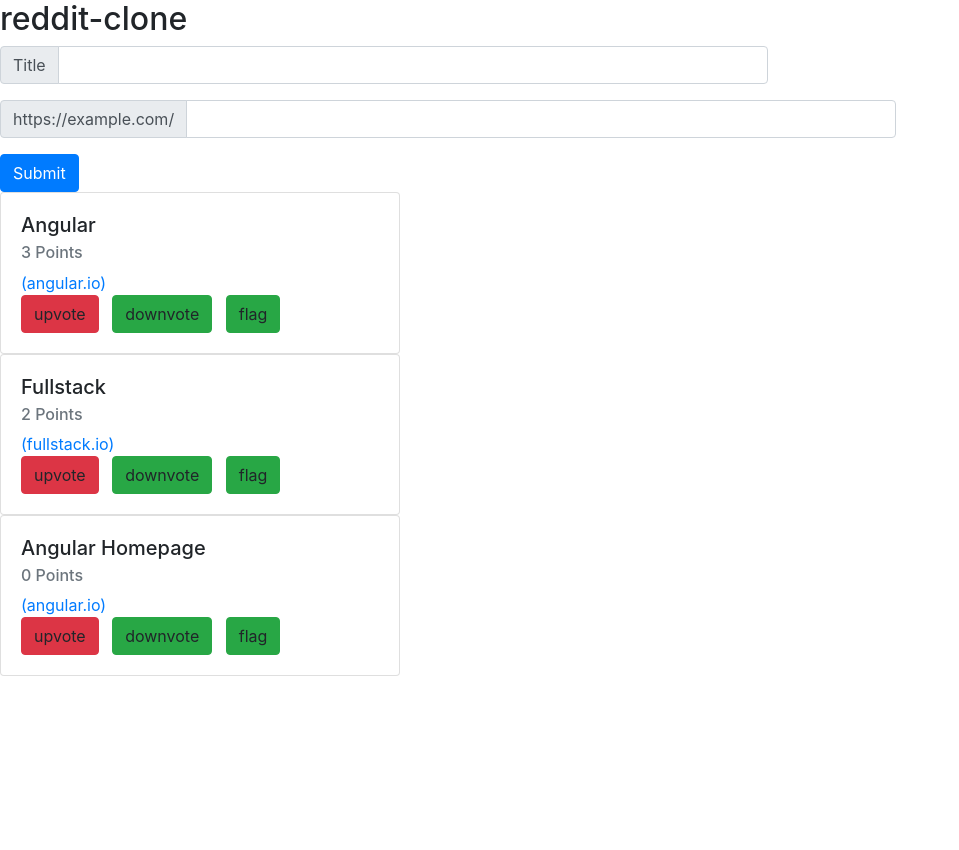
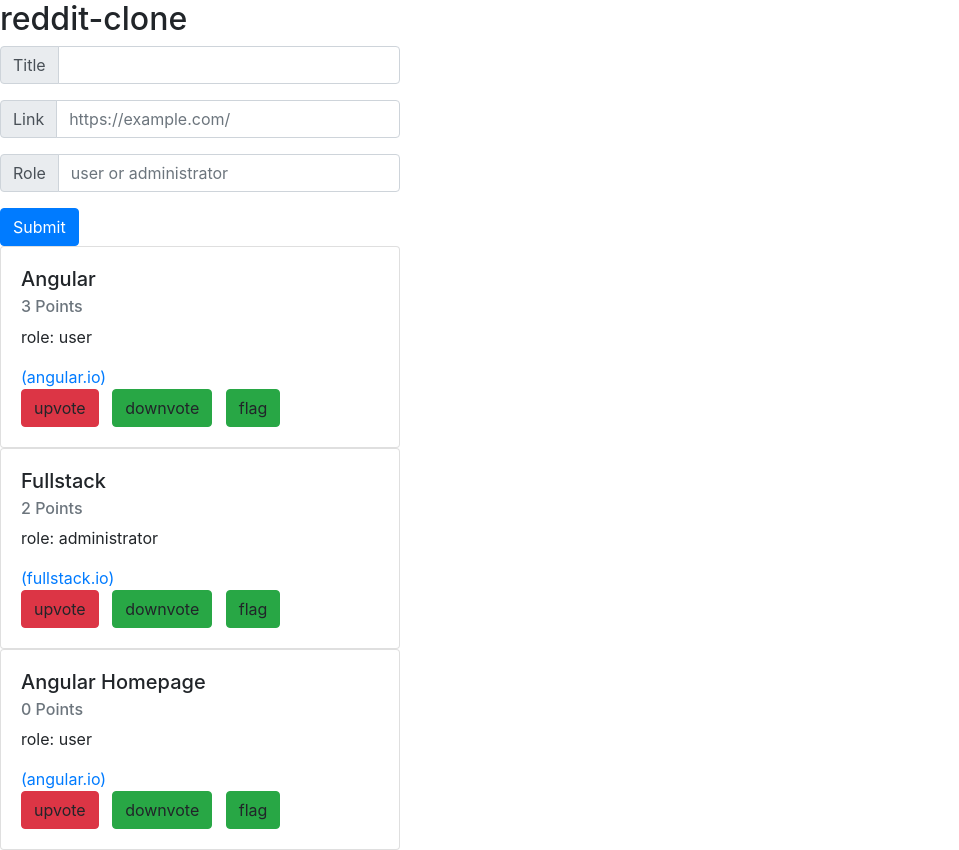
Before and after one commit to dejiang27/angular-reddit-clone, an Angular app in the folder reddit-clone/: page / in a window 1280 px wide. Shown: the whole page, without its empty margins (0-959 px from the left). Before the commit the page ends 800 px from the top, so only its background shows below. Built offline with nearby package versions, Linux system fonts and the light colour scheme.

Commit message:
Added role property to article model

```diff
--- a/reddit-clone/src/app/app.component.html
+++ b/reddit-clone/src/app/app.component.html
@@ -7,25 +7,38 @@
 <!-- * * * * * * * to get started with your project! * * * * * * * * -->
 <!-- * * * * * * * * * * * * * * * * * * * * * * * * * * * * * * * -->
 
+<!--
+<h2 style="text-align: center">{{apptitle}}</h2>
+-->
+<h2>{{apptitle}}</h2>
 
-<h2>{{apptitle}}</h2>
 <form>
-  <div class="input-group mb-3" style="width:60%">
+  <!--Add the title field-->
+  <div class="input-group mb-3" style="width:400px">
       <div class="input-group-prepend">
         <span class="input-group-text" id="inputGroup-sizing-default">Title</span>
       </div>
       <input type="text" class="form-control" aria-label="Sizing example input" aria-describedby="inputGroup-sizing-default" id="title" #newtitle>
     </div>
 
-  <div class="input-group mb-3" style="width:70%">
+  <!--Add the Link field-->
+  <div class="input-group mb-3" style="width:400px">
       <div class="input-group-prepend">
-        <span class="input-group-text" id="basic-addon3">https://example.com/</span>
+        <span class="input-group-text" id="basic-addon3">Link</span>
       </div>
-      <input type="text" class="form-control" aria-describedby="basic-addon3" id="link" #newlink>
+      <input type="text" class="form-control" placeholder="https://example.com/" aria-describedby="basic-addon3" id="link" #newlink>
+    </div>
+
+  <!--Add the role field-->
+    <div class="input-group mb-3" style="width:400px">
+      <div class="input-group-prepend">
+        <span class="input-group-text" id="inputGroup-sizing-default">Role</span>
+      </div>
+      <input type="text" class="form-control" placeholder="user or administrator" aria-describedby="basic-addon3" id="role" #newrole>
     </div>
 
   <!--Add the submit button-->
-  <button type="button" (click)="submitArticle(newtitle, newlink)" class="btn btn-primary">Submit</button>
+  <button type="button" (click)="submitArticle(newtitle, newlink, newrole)" class="btn btn-primary">Submit</button>
 
   <!--Add the articles -->
 <div class="ui grid posts">
--- a/reddit-clone/src/app/app.component.ts
+++ b/reddit-clone/src/app/app.component.ts
@@ -10,14 +10,17 @@
   apptitle = 'reddit-clone';
   articles:Article[];
 
-  submitArticle(title:HTMLInputElement, link: HTMLInputElement):boolean{
-    console.log(`add title: ${title.value} and link: ${link.value}`);
-    this.articles.push(new Article(title.value, link.value, 0));
+  submitArticle(title:HTMLInputElement, link: HTMLInputElement, role: HTMLInputElement):boolean{
+    console.log(`add title: ${title.value}, and link: ${link.value}, and role: ${role.value}`);
+    this.articles.push(new Article(title.value, link.value, role.value, 0));
+    title.value = '';
+    link.value = '';
+    role.value = '';
     return false;
   }
 
   constructor(){
-    this.articles = [new Article('Angular', 'http://angular.io', 3), new Article('Fullstack', 'http://fullstack.io', 2), new Article('Angular Homepage', 'http://angular.io', )
+    this.articles = [new Article('Angular', 'http://angular.io', "user", 3), new Article('Fullstack', 'http://fullstack.io', "administrator", 2), new Article('Angular Homepage', 'http://angular.io', "user", 0)
   ];
   }
 
--- a/reddit-clone/src/app/article/article.component.html
+++ b/reddit-clone/src/app/article/article.component.html
@@ -3,6 +3,9 @@
     <div class="card-body">
       <h5 class="card-title">{{ article.title }}</h5>
       <h6 class="card-subtitle mb-2 text-muted">{{ article.votes }}  Points</h6>
+
+      <p class="card-text">role: {{article.role}}</p>
+
       <div class="card-text" >
         <a href="{{ article.link }}">({{ article.domain() }})</a>
       </div>
--- a/reddit-clone/src/app/article/article.model.ts
+++ b/reddit-clone/src/app/article/article.model.ts
@@ -2,12 +2,13 @@
     title: string;
     link: string;
     votes: number;
+    role: string;//user or administrator
 
-    constructor(title: string, link: string, votes?: number){
+    constructor(title: string, link: string, role: string, votes?: number){
         this.votes = votes || 0;
         this.title = title;
         this.link = link;
-
+        this.role = role;
     }
 
     voteUp():void{
```
Also changed, not shown: 1 other file (tests, documents, lock files or other folders).
